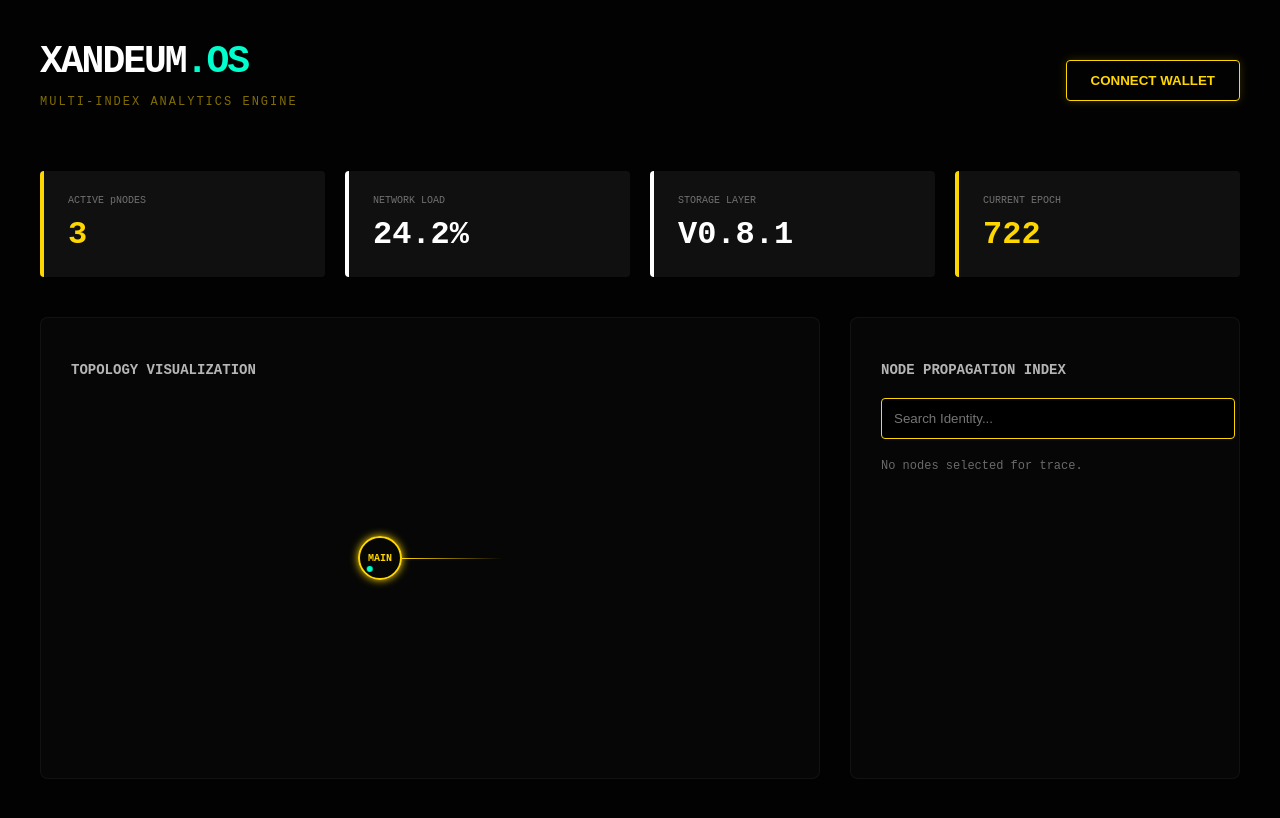
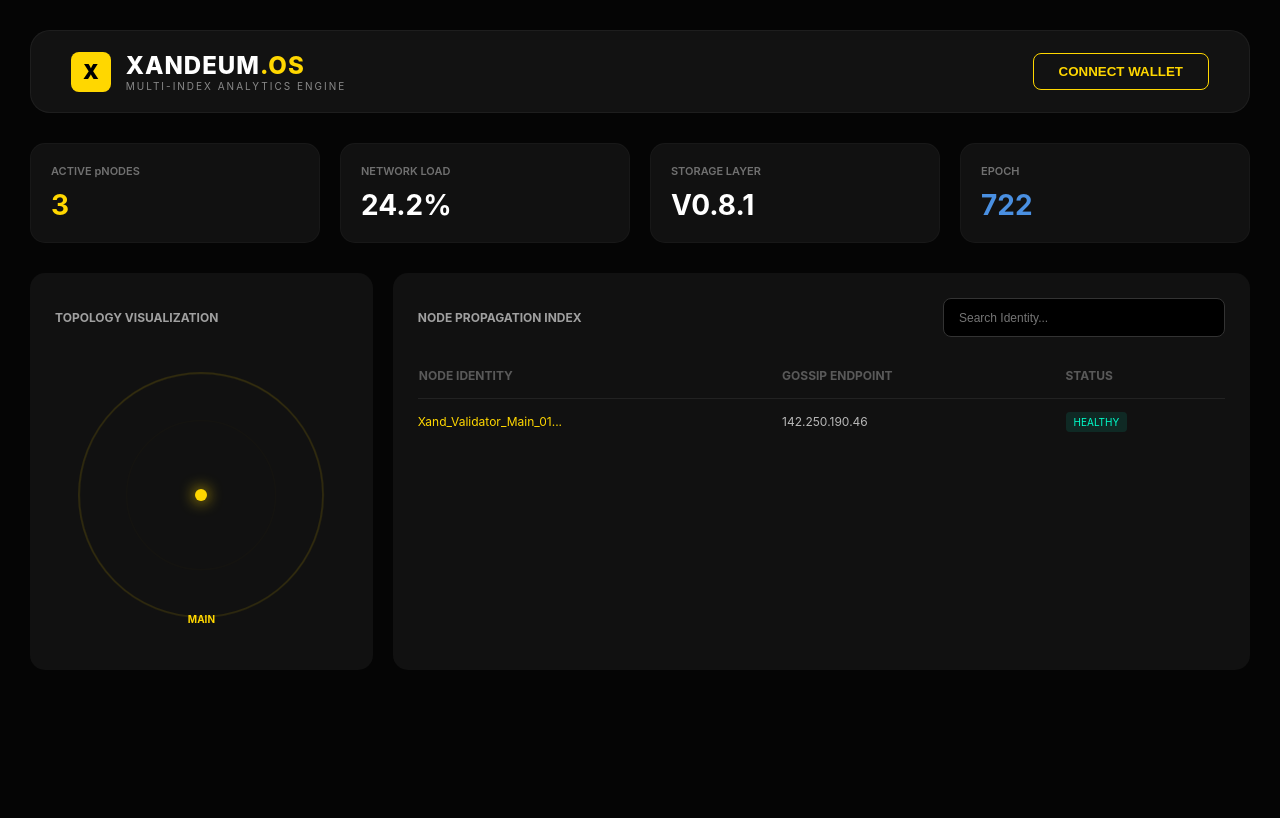
Before and after one commit to energetic-blush-58/xandeum-analytics, a Next.js app: page / in a window 1280 px wide. Shown: the top 818 px of the page. Built offline with nearby package versions, Linux system fonts and the light colour scheme.

Commit message:
Update page.tsx

```diff
--- a/app/page.tsx
+++ b/app/page.tsx
@@ -1,91 +1,92 @@
 import React from 'react';
 
 export default function Home() {
-  const yellowNeon = '#FFD700'; // The original Cyberpunk Yellow
-  const cyanNeon = '#00ffcc';   // Xandeum Green
+  const xandYellow = '#FFD700'; // The original Cyberpunk Yellow
+  const xandCyan = '#00ffcc';
 
   return (
-    <main style={{ minHeight: '100vh', backgroundColor: '#020202', color: '#fff', padding: '40px', fontFamily: '"JetBrains Mono", monospace' }}>
+    <main style={{ minHeight: '100vh', backgroundColor: '#050505', color: '#fff', padding: '30px', fontFamily: '"Inter", sans-serif' }}>
       <style>{`
-        @keyframes orbit {
-          from { transform: rotate(0deg) translateX(15px) rotate(0deg); }
-          to { transform: rotate(360deg) translateX(15px) rotate(-360deg); }
+        @keyframes radar-pulse {
+          0% { transform: scale(0.1); opacity: 1; }
+          100% { transform: scale(1.5); opacity: 0; }
         }
-        @keyframes pulse-glow {
-          0% { box-shadow: 0 0 5px ${yellowNeon}; }
-          50% { box-shadow: 0 0 20px ${yellowNeon}; }
-          100% { box-shadow: 0 0 5px ${yellowNeon}; }
+        .radar-ring {
+          position: absolute; border: 1px solid ${xandYellow}; border-radius: 50%;
+          animation: radar-pulse 3s infinite;
         }
-        .node-circle {
-          width: 40px; height: 40px; border-radius: 50%;
-          border: 2px solid ${yellowNeon}; position: relative;
-          display: flex; align-items: center; justify-content: center;
-          animation: pulse-glow 2s infinite;
-        }
-        .mini-node {
-          width: 6px; height: 6px; background: ${cyanNeon};
-          border-radius: 50%; position: absolute;
-          animation: orbit 4s linear infinite;
+        .glass-header {
+          background: rgba(20, 20, 20, 0.9); border-radius: 20px;
+          padding: 20px 40px; border: 1px solid rgba(255,255,255,0.05);
+          display: flex; justify-content: space-between; align-items: center;
+          margin-bottom: 30px;
         }
       `}</style>
 
-      {/* Header with Wallet Section */}
-      <div style={{ display: 'flex', justifyContent: 'space-between', alignItems: 'center', marginBottom: '50px' }}>
-        <div>
-          <h1 style={{ fontSize: '38px', margin: 0, fontWeight: '900', letterSpacing: '-2px' }}>
-            XANDEUM<span style={{ color: cyanNeon }}>.OS</span>
-          </h1>
-          <p style={{ opacity: 0.5, color: yellowNeon, fontSize: '12px', letterSpacing: '2px' }}>MULTI-INDEX ANALYTICS ENGINE</p>
+      {/* Professional Rounded Header */}
+      <div className="glass-header">
+        <div style={{ display: 'flex', alignItems: 'center', gap: '15px' }}>
+          <div style={{ background: xandYellow, color: '#000', padding: '8px 12px', borderRadius: '8px', fontWeight: '900', fontSize: '20px' }}>X</div>
+          <div>
+            <h1 style={{ margin: 0, fontSize: '24px', fontWeight: '800', letterSpacing: '1px' }}>XANDEUM<span style={{color: xandYellow}}>.OS</span></h1>
+            <p style={{ margin: 0, fontSize: '10px', opacity: 0.5, letterSpacing: '2px' }}>MULTI-INDEX ANALYTICS ENGINE</p>
+          </div>
         </div>
-
-        <button style={{
-          background: 'transparent', border: `1px solid ${yellowNeon}`, color: yellowNeon,
-          padding: '12px 24px', borderRadius: '4px', cursor: 'pointer', fontWeight: 'bold',
-          transition: 'all 0.3s', boxShadow: `0 0 10px rgba(255, 215, 0, 0.2)`
-        }}>
+        <button style={{ background: 'transparent', border: `1px solid ${xandYellow}`, color: xandYellow, padding: '10px 25px', borderRadius: '8px', fontWeight: 'bold', cursor: 'pointer' }}>
           CONNECT WALLET
         </button>
       </div>
 
-      {/* Stats Row with Yellow Accents */}
-      <div style={{ display: 'grid', gridTemplateColumns: 'repeat(4, 1fr)', gap: '20px', marginBottom: '40px' }}>
+      {/* Original 4-Column Stats */}
+      <div style={{ display: 'grid', gridTemplateColumns: 'repeat(4, 1fr)', gap: '20px', marginBottom: '30px' }}>
         {[
-          { label: 'ACTIVE pNODES', value: '3', highlight: yellowNeon },
-          { label: 'NETWORK LOAD', value: '24.2%', highlight: '#fff' },
-          { label: 'STORAGE LAYER', value: 'V0.8.1', highlight: '#fff' },
-          { label: 'CURRENT EPOCH', value: '722', highlight: yellowNeon }
+          { label: 'ACTIVE pNODES', value: '3', color: xandYellow },
+          { label: 'NETWORK LOAD', value: '24.2%', color: '#fff' },
+          { label: 'STORAGE LAYER', value: 'V0.8.1', color: '#fff' },
+          { label: 'EPOCH', value: '722', color: '#4a90e2' }
         ].map((stat, i) => (
-          <div key={i} style={{ background: 'rgba(20,20,20,0.8)', padding: '24px', borderLeft: `4px solid ${stat.highlight}`, borderRadius: '4px' }}>
-            <div style={{ fontSize: '10px', opacity: 0.4, marginBottom: '10px' }}>{stat.label}</div>
-            <div style={{ fontSize: '32px', fontWeight: 'bold', color: stat.highlight }}>{stat.value}</div>
+          <div key={i} style={{ background: '#111', padding: '20px', borderRadius: '15px', border: '1px solid rgba(255,255,255,0.03)' }}>
+            <div style={{ fontSize: '11px', opacity: 0.4, marginBottom: '10px', fontWeight: '600' }}>{stat.label}</div>
+            <div style={{ fontSize: '28px', fontWeight: 'bold', color: stat.color }}>{stat.value}</div>
           </div>
         ))}
       </div>
 
-      {/* Main Grid: Map & Index */}
-      <div style={{ display: 'grid', gridTemplateColumns: '2fr 1fr', gap: '30px' }}>
-        <div style={{ background: 'rgba(10,10,10,0.5)', border: '1px solid rgba(255,255,255,0.05)', borderRadius: '8px', padding: '30px', minHeight: '400px' }}>
-          <h3 style={{ fontSize: '14px', marginBottom: '30px', opacity: 0.7 }}>TOPOLOGY VISUALIZATION</h3>
-
-          <div style={{ display: 'flex', justifyContent: 'center', alignItems: 'center', height: '300px' }}>
-            {/* The Glowing Circular Node Animation */}
-            <div className="node-circle">
-              <div className="mini-node"></div>
-              <div style={{ color: yellowNeon, fontSize: '10px', fontWeight: 'bold' }}>MAIN</div>
-            </div>
-            {/* Connection Lines simulation */}
-            <div style={{ width: '100px', height: '1px', background: `linear-gradient(to right, ${yellowNeon}, transparent)` }}></div>
+      {/* Main Sections */}
+      <div style={{ display: 'grid', gridTemplateColumns: '1fr 2.5fr', gap: '20px' }}>
+        {/* Radar Section */}
+        <div style={{ background: '#111', padding: '25px', borderRadius: '15px', position: 'relative', overflow: 'hidden' }}>
+          <h3 style={{ fontSize: '12px', opacity: 0.6, marginBottom: '20px' }}>TOPOLOGY VISUALIZATION</h3>
+          <div style={{ height: '300px', display: 'flex', alignItems: 'center', justifyContent: 'center', position: 'relative' }}>
+             <div className="radar-ring" style={{ width: '100px', height: '100px' }}></div>
+             <div className="radar-ring" style={{ width: '200px', height: '200px', animationDelay: '1s' }}></div>
+             <div style={{ width: '12px', height: '12px', background: xandYellow, borderRadius: '50%', boxShadow: `0 0 15px ${xandYellow}`, zIndex: 2 }}></div>
+             <div style={{ position: 'absolute', bottom: '20px', color: xandYellow, fontSize: '10px', fontWeight: 'bold' }}>MAIN</div>
           </div>
         </div>
 
-        <div style={{ background: 'rgba(10,10,10,0.5)', border: '1px solid rgba(255,255,255,0.05)', borderRadius: '8px', padding: '30px' }}>
-          <h3 style={{ fontSize: '14px', marginBottom: '20px', opacity: 0.7 }}>NODE PROPAGATION INDEX</h3>
-          <input
-            type="text"
-            placeholder="Search Identity..."
-            style={{ width: '100%', background: '#000', border: `1px solid ${yellowNeon}`, padding: '12px', borderRadius: '4px', color: '#fff', marginBottom: '20px' }}
-          />
-          <div style={{ fontSize: '12px', opacity: 0.4 }}>No nodes selected for trace.</div>
+        {/* Node Propagation Table */}
+        <div style={{ background: '#111', padding: '25px', borderRadius: '15px' }}>
+          <div style={{ display: 'flex', justifyContent: 'space-between', marginBottom: '30px' }}>
+            <h3 style={{ fontSize: '12px', opacity: 0.6 }}>NODE PROPAGATION INDEX</h3>
+            <input placeholder="Search Identity..." style={{ background: '#000', border: '1px solid #333', padding: '8px 15px', borderRadius: '8px', color: '#fff', fontSize: '12px', width: '250px' }} />
+          </div>
+          <table style={{ width: '100%', borderCollapse: 'collapse', fontSize: '12px' }}>
+            <thead>
+              <tr style={{ textAlign: 'left', opacity: 0.3 }}>
+                <th style={{ paddingBottom: '15px' }}>NODE IDENTITY</th>
+                <th style={{ paddingBottom: '15px' }}>GOSSIP ENDPOINT</th>
+                <th style={{ paddingBottom: '15px' }}>STATUS</th>
+              </tr>
+            </thead>
+            <tbody>
+              <tr style={{ borderTop: '1px solid #222' }}>
+                <td style={{ padding: '15px 0', color: xandYellow }}>Xand_Validator_Main_01...</td>
+                <td style={{ opacity: 0.7 }}>142.250.190.46</td>
+                <td><span style={{ background: 'rgba(0, 255, 204, 0.1)', color: '#00ffcc', padding: '4px 8px', borderRadius: '4px', fontSize: '10px' }}>HEALTHY</span></td>
+              </tr>
+            </tbody>
+          </table>
         </div>
       </div>
     </main>
```
